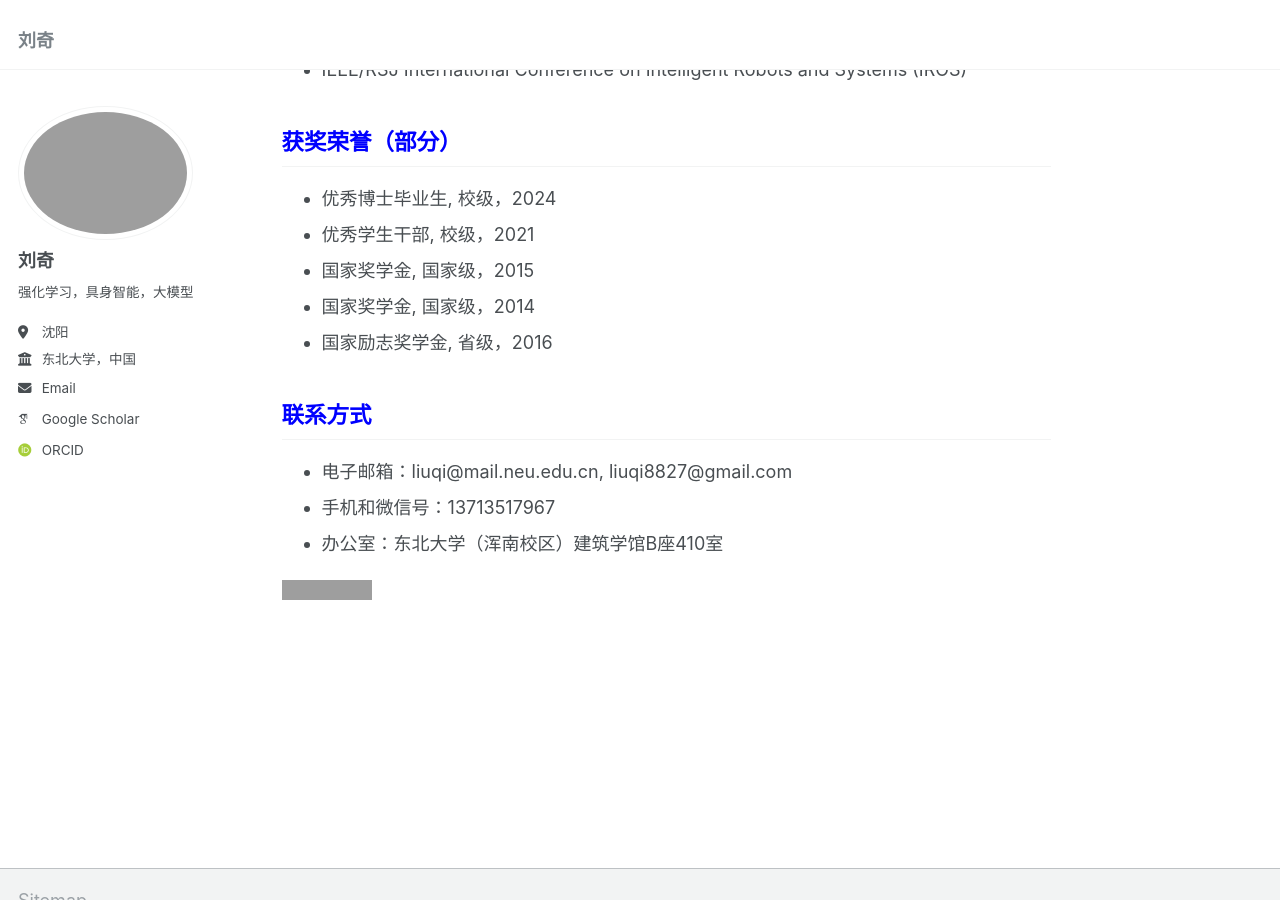
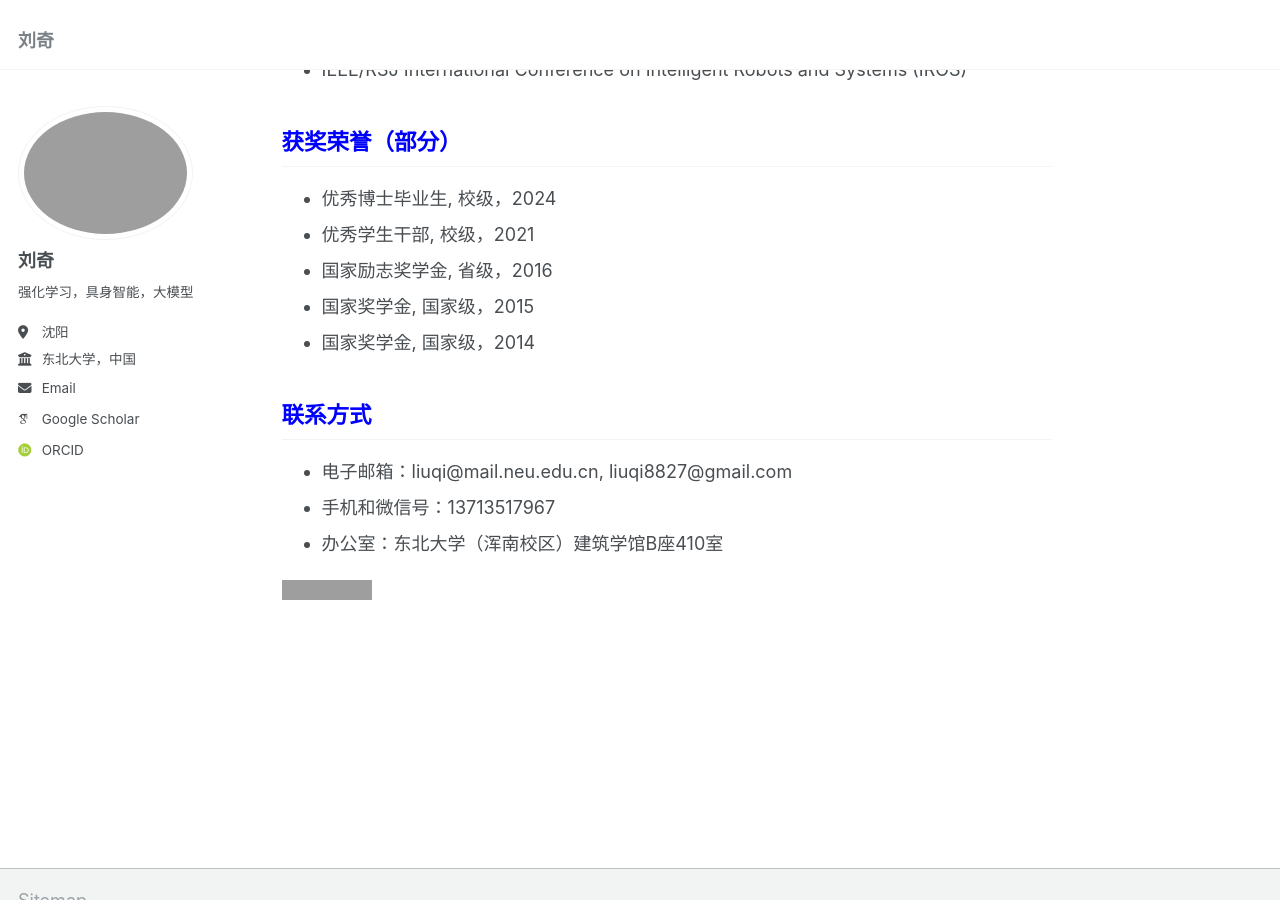
Before and after one commit to liuqi8827/liuqi8827.github.io, a Jekyll site: the page built from _pages/about.md, in a window 1280 px wide and 900 px high, scrolled down 2913 px. Built offline with Jekyll 4.4.1, drawn with Linux system fonts in a browser that asks for light colours; some web fonts are replaced; grey boxes are pictures that could not be loaded.

```diff
--- a/_pages/about.md
+++ b/_pages/about.md
@@ -59,9 +59,9 @@ redirect_from:
 ## <font color="blue">获奖荣誉（部分）</font>
 - 优秀博士毕业生, 校级，2024
 - 优秀学生干部, 校级，2021
+- 国家励志奖学金, 省级，2016
 - 国家奖学金, 国家级，2015
 - 国家奖学金, 国家级，2014
-- 国家励志奖学金, 省级，2016
 
 ## <font color="blue">联系方式</font>
 - 电子邮箱：liuqi@mail.neu.edu.cn, liuqi8827@gmail.com
```
